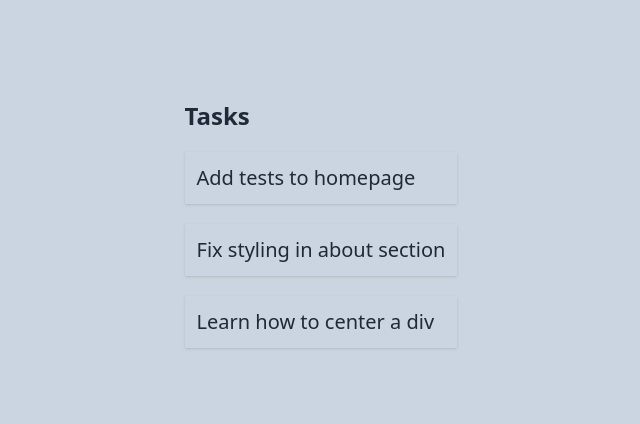
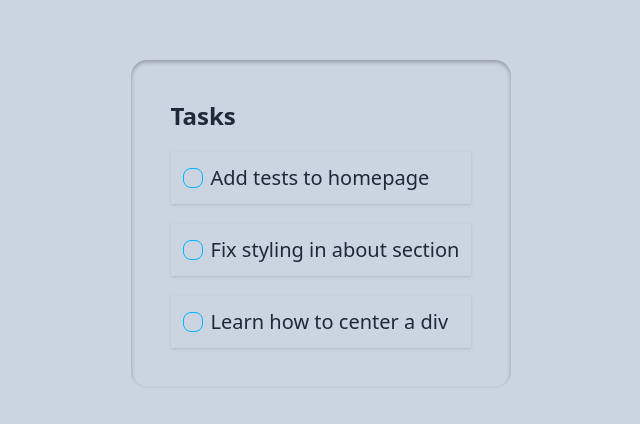
Before and after one commit to IshakQuresheeAkib/craftIndika-task-client, a React (Vite) app: page / in a window 1280 px wide. Shown: the part 176-600 px from the top of the page, without its empty margins (319-959 px from the left). Built offline with nearby package versions, Linux system fonts and the light colour scheme.

Commit message:
feat:created drag and drop sorting,reordering

```diff
--- a/src/Components/Column/Column.jsx
+++ b/src/Components/Column/Column.jsx
@@ -1,11 +1,16 @@
+import { SortableContext, verticalListSortingStrategy } from "@dnd-kit/sortable";
+import Task from "../Task/Task";
+
 const Column = ({tasks}) => {
 
     return (
-        <div className="">
+        <div className=" shadow-inner shadow-black/30 rounded-2xl p-10">
             <p className="font-bold text-2xl">Tasks</p>
+            <SortableContext items={tasks} strategy={verticalListSortingStrategy}>
             {
-                tasks?.map((task) =><div key={task.id} className="mt-5 shadow p-3">{task.title}</div>)
+                tasks?.map((task) =><Task id={task.id} key={task.id} title={task.title}/>)
             }
+            </SortableContext>
         </div>
     );
 }
--- /dev/null
+++ b/src/Components/Task/Task.jsx
@@ -0,0 +1,25 @@
+import { useSortable } from "@dnd-kit/sortable";
+import { CSS } from "@dnd-kit/utilities";
+
+const Task = ({id,title}) => {
+
+    const {attributes,listeners,setNodeRef,transform,transition} =  useSortable({id})
+
+    const style = {
+        transition,
+        transform: CSS.Transform.toString(transform),
+    }
+
+    return (
+        <div
+        ref={setNodeRef}
+        {...attributes}
+        {...listeners}
+        style={style}
+        className="mt-5 shadow p-3 flex  gap-2 items-center">
+        <input type="checkbox" className='checkbox checkbox-info checkbox-sm'></input>
+        {title}
+        </div>
+    );
+}
+export default Task;
--- a/src/Components/TaskManager.jsx
+++ b/src/Components/TaskManager.jsx
@@ -1,6 +1,7 @@
-import {DndContext, closestCorners} from '@dnd-kit/core';
+import {DndContext, KeyboardSensor, PointerSensor, TouchSensor, closestCorners, useSensor, useSensors} from '@dnd-kit/core';
 import { useState } from 'react';
 import Column from './Column/Column';
+import { arrayMove, sortableKeyboardCoordinates } from '@dnd-kit/sortable';
 
 
 
@@ -10,10 +11,32 @@ const TaskManager = () => {
         { id: 1, title: "Add tests to homepage" },
         { id: 2, title: "Fix styling in about section" },
         { id: 3, title: "Learn how to center a div" },
-      ])
+    ])
+
+    const getTaskPos = id => tasks.findIndex(task => task.id === id)
+
+    const handleDragEnd = event => {
+        const {active,over} = event
+
+        if (active.id === over.id) return;
+        setTasks(tasks =>{
+            const originalPos = getTaskPos(active.id)
+            const newPos = getTaskPos(over.id)
+            return arrayMove(tasks, originalPos, newPos);
+        })
+
+    }
+
+    const sensor = useSensors(
+        useSensor(PointerSensor),
+        useSensor(TouchSensor),
+        useSensor(KeyboardSensor,{
+            coordinateGetter: sortableKeyboardCoordinates
+        })
+    )
 
     return (
-        <DndContext collisionDetection={closestCorners}>
+        <DndContext sensors={sensor} onDragEnd={handleDragEnd} collisionDetection={closestCorners}>
             <Column tasks={tasks}/>
         </DndContext>
     );
```
